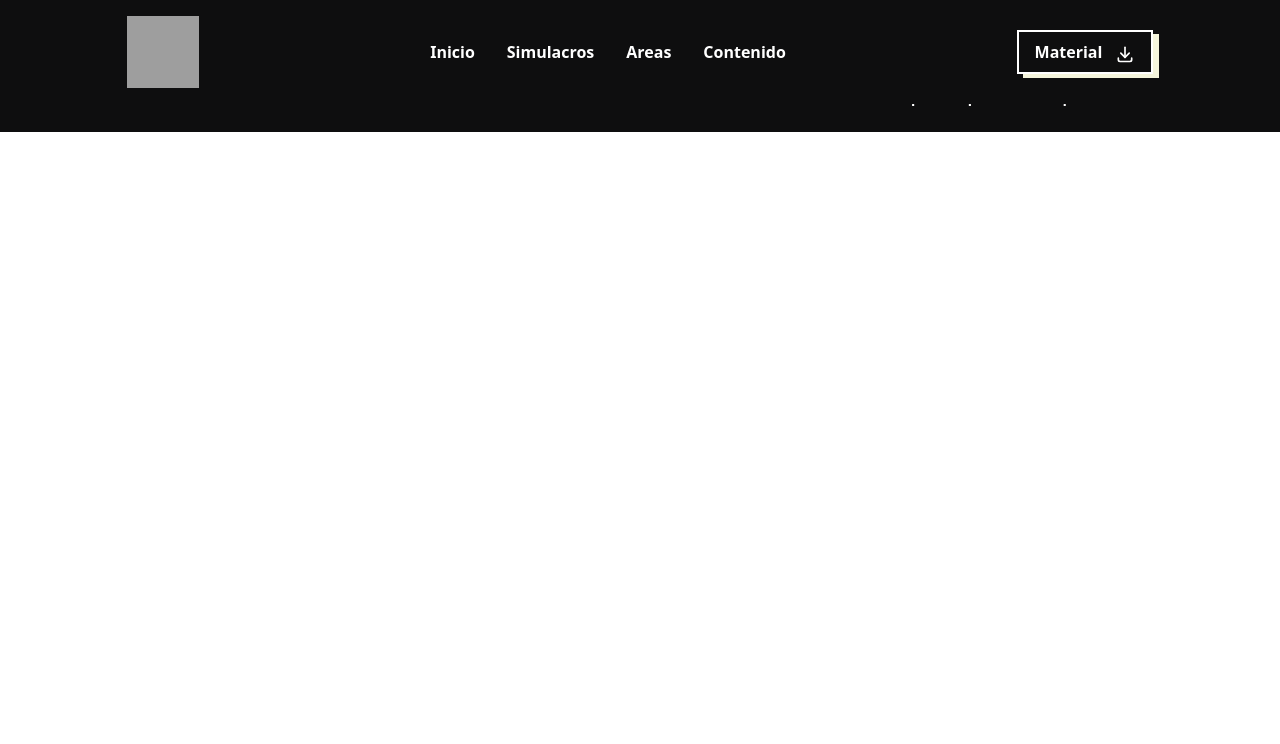
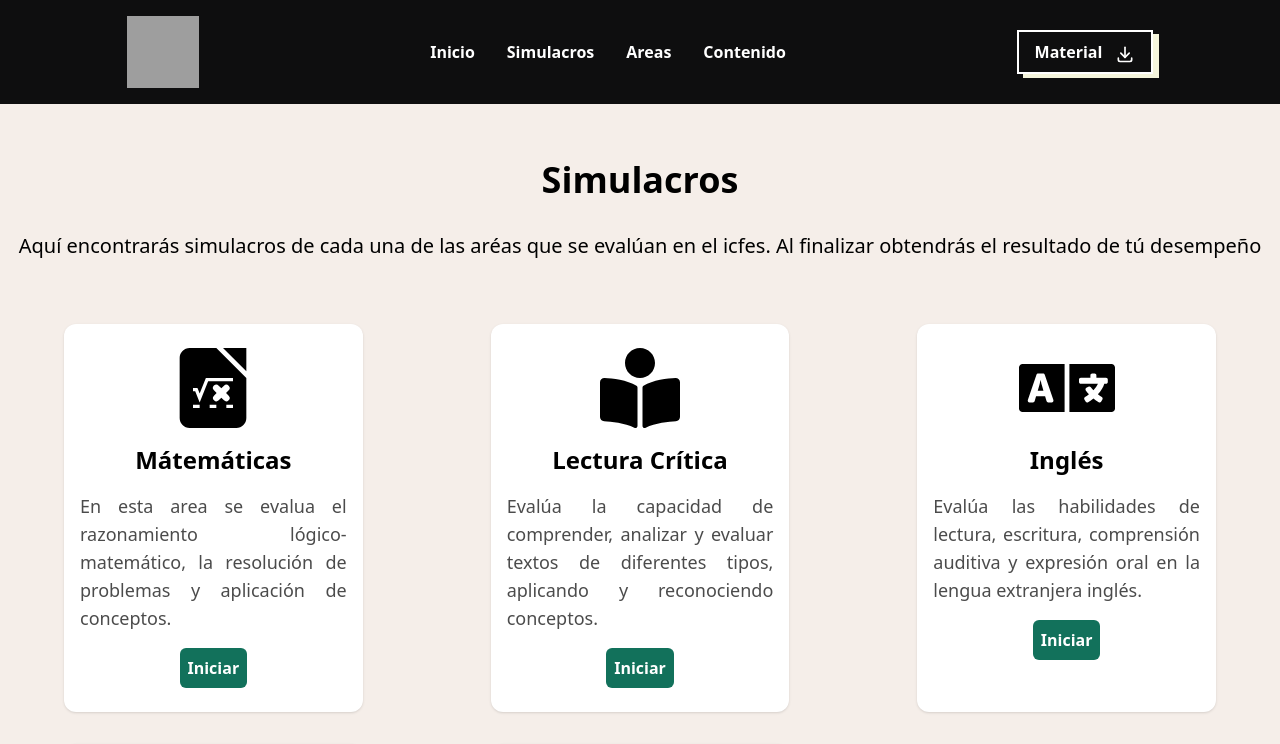
Before and after one commit to Alejandrogv2304/Jal_Icfes, a React (Vite) app: page /simulacros in a window 1280 px wide. Shown: the top 744 px of the page. Built offline with nearby package versions, Linux system fonts and the light colour scheme; grey boxes are pictures that could not be loaded.

Commit message:
Estilos de la página de simulacros

```diff
--- /dev/null
+++ b/src/components/AreaItem.tsx
@@ -0,0 +1,31 @@
+import type { IconType } from "react-icons"
+import { COLORS } from "../utils/styles"
+import {motion} from 'framer-motion'
+
+
+type AreaItemProps ={
+area:{
+    nombre:string,
+    descripcion:string,
+    icono:IconType
+}
+}
+
+export default function AreaItem({area}:AreaItemProps) {
+  return (
+    <motion.div
+    className={`place-items-center flex-row  gap-2 p-4 lg:py-6 rounded-xl ${COLORS["blanco"]} mx-16 text-justify mb-8 shadow` }
+    whileHover={{ scale: 1.05 }}
+    initial={{ opacity: 0, y: 30 }}
+    whileInView={{ opacity: 1, y: 0 }}
+    viewport={{ once: false, amount: 0.2 }}
+    transition={{ duration: 1, delay: 0.4 }}
+    >
+        <area.icono className='h-12 w-12 lg:h-24 lg:w-24 pb-4'/>
+        <h2 className="pb-4 font-bold text-2xl">{area.nombre}</h2>
+        <p className="opacity-70 pb-4 text-lg">{area.descripcion}</p>
+        <button className={` ${COLORS["secundary"]} rounded-md p-2 flex justify-center hover:bg-green-500 text-white font-semibold cursor-pointer`}>Iniciar</button>
+
+    </motion.div>
+  )
+}
--- a/src/components/Navbar.tsx
+++ b/src/components/Navbar.tsx
@@ -1,6 +1,7 @@
 import  { useState } from 'react';
 import { IconDownload } from '@tabler/icons-react';
 import { COLORS } from '../utils/styles';
+import { Link } from 'react-router-dom';
 export default function Navbar() {
   const [isMenuOpen, setIsMenuOpen] = useState(false);
 
@@ -12,10 +13,10 @@ export default function Navbar() {
 
         <nav className='flex'>
             <ul className='text-white hidden lg:flex gap-4 '>
-                <li><a className='inline-block px-2 py-1 hover:border-b-2 transform transition duration-200 hover:scale-110' href="#skills">Inicio</a></li>
-                <li><a className='inline-block px-2 py-1 hover:border-b-2 transform transition duration-200 hover:scale-110'href="#sobremi">Simulacros</a></li>
-                <li><a className='inline-block px-2 py-1 hover:border-b-2 transform transition duration-200 hover:scale-110' href="#proyectos">Areas</a></li>
-                <li><a className='inline-block px-2 py-1 hover:border-b-2 transform transition duration-200 hover:scale-110' href="#contacto">Contenido</a></li>
+                <li><Link to="" className='inline-block px-2 py-1 hover:border-b-2 transform transition duration-200 hover:scale-110' >Inicio</Link></li>
+                <li><Link to="/simulacros" className='inline-block px-2 py-1 hover:border-b-2 transform transition duration-200 hover:scale-110' >Simulacros</Link></li>
+                <li><Link to="" className='inline-block px-2 py-1 hover:border-b-2 transform transition duration-200 hover:scale-110' >Areas</Link></li>
+                <li><Link to="" className='inline-block px-2 py-1 hover:border-b-2 transform transition duration-200 hover:scale-110' >Contenido</Link></li>
             </ul>
         </nav>
 
@@ -38,10 +39,10 @@ export default function Navbar() {
         {isMenuOpen && (
           <div className={`lg:hidden fixed inset-0 ${COLORS["primary"]} z-40 flex flex-col items-center justify-start space-y-6 mt-16`}>
             <ul className='text-center text-white space-y-6'>
-              <li><a className='hover:border-b-2 text-xl py-2 block transform transition duration-700 hover:scale-110' href="#skills" onClick={() => setIsMenuOpen(false)}>Inicio</a></li>
-              <li><a className='hover:border-b-2 text-xl py-2 block transform transition duration-700 hover:scale-110' href="#sobremi" onClick={() => setIsMenuOpen(false)}>Simulacros</a></li>
-              <li><a className='hover:border-b-2 text-xl py-2 block transform transition duration-700 hover:scale-110' href="#proyectos" onClick={() => setIsMenuOpen(false)}>Areas</a></li>
-              <li><a className='hover:border-b-2 text-xl py-2 block transform transition duration-700 hover:scale-110' href="#contacto" onClick={() => setIsMenuOpen(false)}>Contenido</a></li>
+              <li><Link to="" className='hover:border-b-2 text-xl py-2 block transform transition duration-700 hover:scale-110'  onClick={() => setIsMenuOpen(false)}>Inicio</Link></li>
+              <li><Link to="" className='hover:border-b-2 text-xl py-2 block transform transition duration-700 hover:scale-110'  onClick={() => setIsMenuOpen(false)}>Simulacros</Link></li>
+              <li><Link to="" className='hover:border-b-2 text-xl py-2 block transform transition duration-700 hover:scale-110'  onClick={() => setIsMenuOpen(false)}>Areas</Link></li>
+              <li><Link to="" className='hover:border-b-2 text-xl py-2 block transform transition duration-700 hover:scale-110'  onClick={() => setIsMenuOpen(false)}>Contenido</Link></li>
             </ul>
 
             <a
--- /dev/null
+++ b/src/components/Preguntas.tsx
@@ -0,0 +1,94 @@
+import { useState } from "react";
+import { motion, AnimatePresence } from "framer-motion";
+
+interface AccordionItemProps {
+  i: number;
+  title: string;
+  content: string;
+  expanded: false | number;
+  setExpanded: React.Dispatch<React.SetStateAction<false | number>>;
+}
+
+//Preguntas individuales
+const AccordionItem: React.FC<AccordionItemProps> = ({ i, title, content, expanded, setExpanded }) => {
+  const isOpen = i === expanded;
+
+  return (
+    <div className="mb-4 border border-gray-300 rounded-lg overflow-hidden">
+      {/* Header */}
+      <motion.header
+        className="px-4 py-2 bg-blue-600 text-white cursor-pointer select-none"
+        initial={false}
+        animate={{ backgroundColor: isOpen ? "#FF0088" : "#2563eb" }} // Azul -> Rosa
+        onClick={() => setExpanded(isOpen ? false : i)}
+      >
+        {title}
+      </motion.header>
+
+      {/* Content */}
+      <AnimatePresence initial={false}>
+        {isOpen && (
+          <motion.section
+            key="content"
+            initial="collapsed"
+            animate="open"
+            exit="collapsed"
+            variants={{
+              open: { opacity: 1, height: "auto" },
+              collapsed: { opacity: 0, height: 0 },
+            }}
+            transition={{ duration: 0.4, ease: [0.04, 0.62, 0.23, 0.98] }}
+            className="overflow-hidden"
+          >
+            <motion.div
+              variants={{ collapsed: { scale: 0.95 }, open: { scale: 1 } }}
+              transition={{ duration: 0.3 }}
+              className="p-4 bg-gray-50 text-gray-700"
+            >
+              {content}
+            </motion.div>
+          </motion.section>
+        )}
+      </AnimatePresence>
+    </div>
+  );
+};
+
+
+//Lista de preguntas
+export default function AccordionExample() {
+  const [expanded, setExpanded] = useState<false | number>(false);
+
+  const items = [
+    {
+      title: "Inglés",
+      content:
+        "Evalúa las habilidades de lectura, escritura, comprensión auditiva y expresión oral en inglés.",
+    },
+    {
+      title: "Matemáticas",
+      content:
+        "Incluye álgebra, geometría, trigonometría, probabilidad y estadística.",
+    },
+    {
+      title: "Ciencias",
+      content:
+        "Comprende física, química, biología y ciencias de la tierra.",
+    },
+  ];
+
+  return (
+    <div className="max-w-md mx-auto mt-10">
+      {items.map((item, i) => (
+        <AccordionItem
+          key={i}
+          i={i}
+          title={item.title}
+          content={item.content}
+          expanded={expanded}
+          setExpanded={setExpanded}
+        />
+      ))}
+    </div>
+  );
+}
--- /dev/null
+++ b/src/components/SimulacrosBox.tsx
@@ -0,0 +1,31 @@
+import { SiLibreofficemath } from "react-icons/si";
+import { FaBookReader, FaLanguage } from "react-icons/fa";
+import { GoLaw } from "react-icons/go";
+import { MdOutlineScience } from "react-icons/md";
+import AreaItem from "./AreaItem";
+import { COLORS } from "../utils/styles";
+
+export default function SimulacrosBox() {
+    const areas = [
+        {nombre:"Mátemáticas", descripcion:"En esta area se evalua el razonamiento lógico-matemático, la resolución de problemas y aplicación de conceptos.", icono:SiLibreofficemath},
+        {nombre:"Lectura Crítica", descripcion:"Evalúa la capacidad de comprender, analizar y evaluar textos de diferentes tipos, aplicando y reconociendo conceptos.", icono:FaBookReader},
+        {nombre:"Inglés", descripcion:"Evalúa las habilidades de lectura, escritura, comprensión auditiva y expresión oral en la lengua extranjera inglés.", icono: FaLanguage},
+        {nombre:"Sociales y Ciudadanas", descripcion:"Aborda temas como la historia, la geografía, la Constitución Política y los derechos y deberes ciudadanos. ", icono:GoLaw},
+        {nombre:"Ciencias Naturales", descripcion:"Se centra en la comprensión de conceptos científicos, la aplicación del método científico y el análisis de fenómenos naturales", icono:MdOutlineScience}
+    ]
+  return (
+    <>
+    <div className={`${COLORS["crema"]} pt-32 text-center`}>
+        <h1 className="text-4xl font-bold text-black py-8">Simulacros</h1>
+        <p className="text-xl text-black">Aquí encontrarás simulacros de cada una de las aréas que se evalúan en el icfes.  Al finalizar obtendrás el resultado de tú desempeño</p>
+    </div>
+    <div className={`grid grid-cols-1 md:grid-cols-2 lg:grid-cols-3 pt-16 ${COLORS["crema"]}`}>
+
+        {areas.map(area => (
+            <AreaItem area={area}/>
+        ))}
+
+    </div>
+    </>
+  )
+}
--- a/src/pages/Simulacros.tsx
+++ b/src/pages/Simulacros.tsx
@@ -1,11 +1,16 @@
 import Footer from "../components/Footer";
 import Navbar from "../components/Navbar";
+import AccordionExample from "../components/Preguntas";
+import SimulacrosBox from "../components/SimulacrosBox";
 
 
 export default function Simulacros() {
   return (
     <>
     <Navbar/>
+    <SimulacrosBox/>
+    {/*Falta ajustar esta sección pero el componente sirve */}
+    {/* <AccordionExample/> */}
     <Footer/>
     </>
   )
--- a/src/utils/styles.tsx
+++ b/src/utils/styles.tsx
@@ -2,6 +2,7 @@ export const COLORS = {
     primary: "bg-[#0E0E0F]", // Fondo azul claro
     secundary: 'bg-[#12715B]',
     blanco: 'bg-white',
+    crema:'bg-[#f5eee9]',
     dark_primary: "bg-gray-800",
     dark_secundary: "bg-green-500",
     hover: "hover:bg-[#01b09e] hover:text-white", // Efecto hover azul
```
